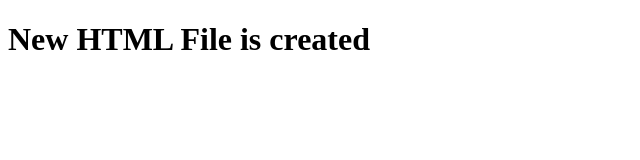
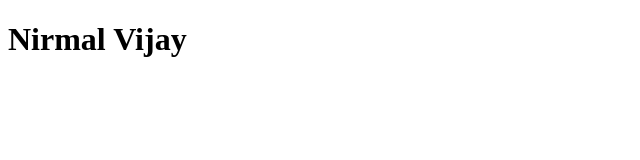
Before and after one commit to Nirmal-Vijay/SampleRepo, a plain HTML site: page index.html in a window 1280 px wide. Shown: the whole page, without its empty margins (0-640 px from the left). Drawn offline with Linux system fonts and the light colour scheme.

Commit message:
fix : Changed the header

```diff
--- a/index.html
+++ b/index.html
@@ -6,6 +6,6 @@
     <title>Document</title>
   </head>
   <body>
-    <h1>New HTML File is created</h1>
+    <h1>Nirmal Vijay</h1>
   </body>
 </html>
```
